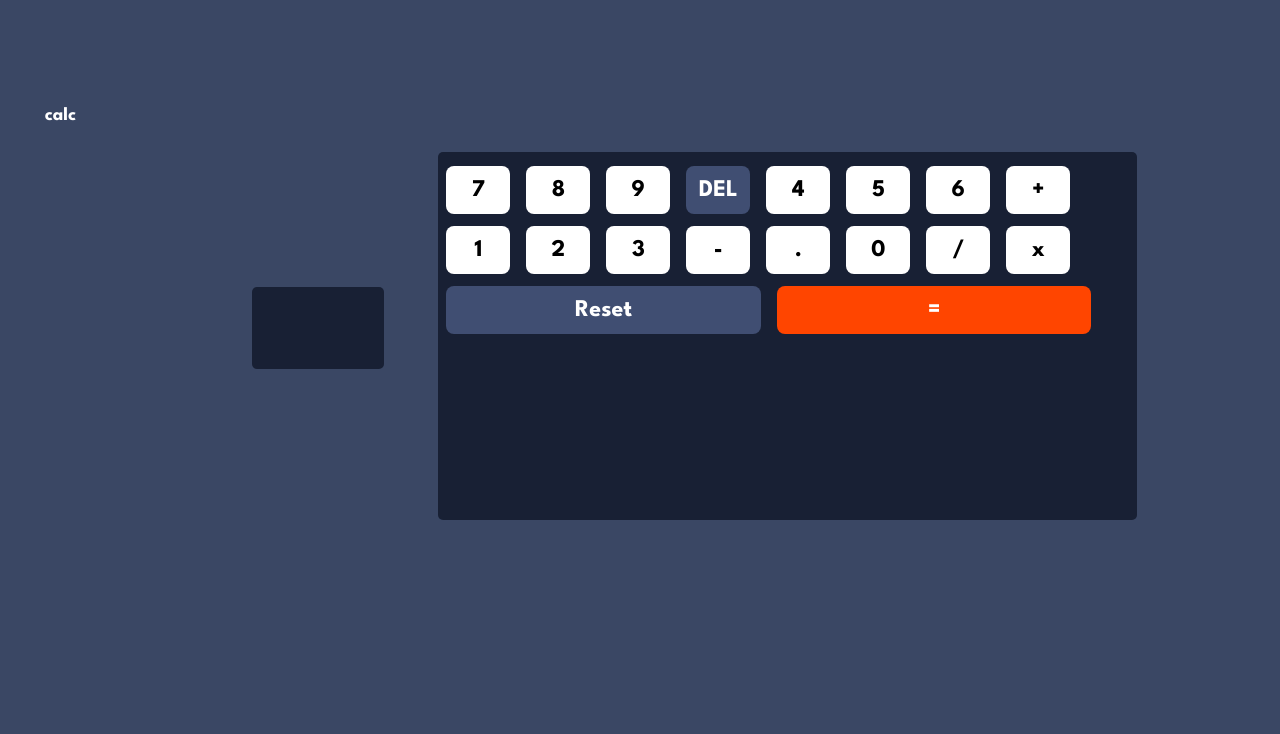
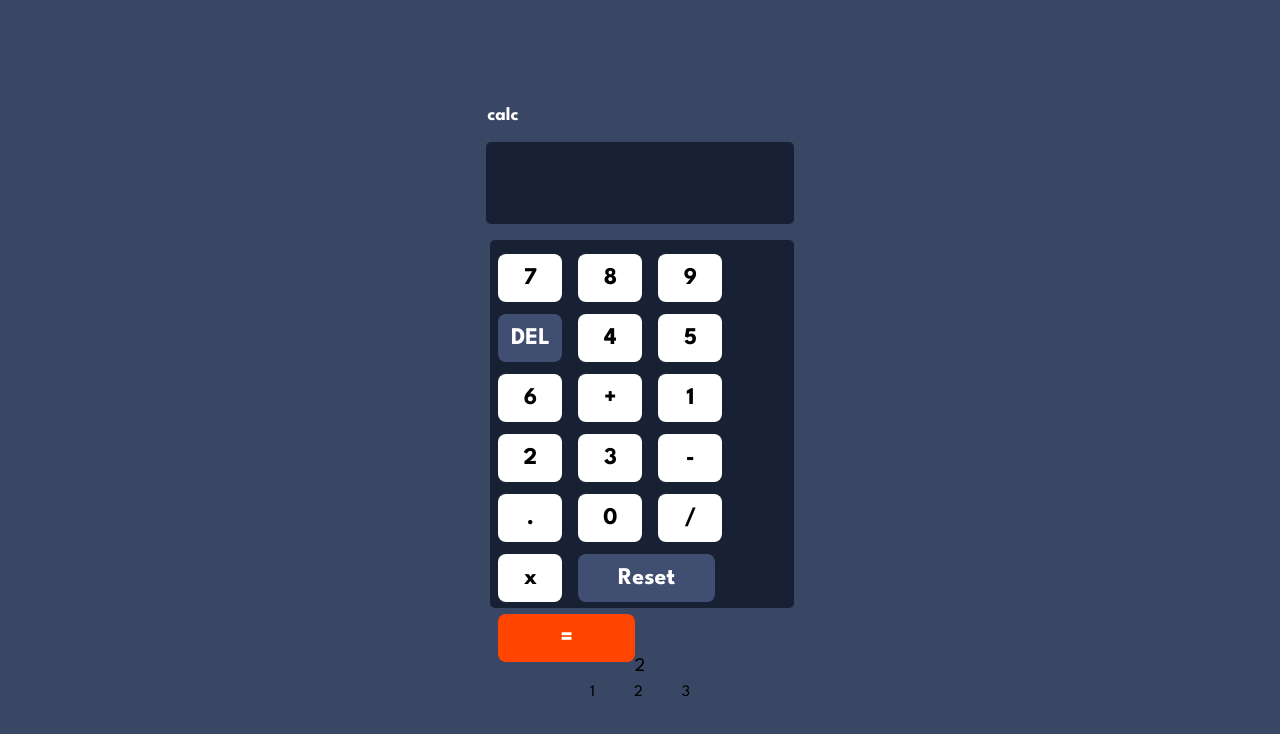
Before and after one commit to Magnus-kutuson/calculator-app, an Angular app: page / in a window 1280 px wide. Shown: the top 734 px of the page. Built offline with nearby package versions, Linux system fonts and the light colour scheme.

Commit message:
Done with all the calculator's functions

```diff
--- a/src/app/app.component.html
+++ b/src/app/app.component.html
@@ -1 +1,2 @@
 <app-calculator></app-calculator>
+<app-theme-switcher></app-theme-switcher>
--- a/src/app/app.component.ts
+++ b/src/app/app.component.ts
@@ -1,11 +1,12 @@
 import { Component } from '@angular/core';
 import { RouterOutlet } from '@angular/router';
 import { CalculatorComponent } from "./calculator/calculator.component";
+import { ThemeSwitcherComponent } from "./theme-switcher/theme-switcher.component";
 
 @Component({
   selector: 'app-root',
   standalone: true,
-  imports: [RouterOutlet, CalculatorComponent],
+  imports: [RouterOutlet, CalculatorComponent, ThemeSwitcherComponent],
   templateUrl: './app.component.html',
   styleUrl: './app.component.css'
 })
--- a/src/app/calculator/calculator.component.html
+++ b/src/app/calculator/calculator.component.html
@@ -2,14 +2,6 @@
     <div class="sub-container">
         <div class="min-container2">
             <h3 style="color:  hsl(0, 0%, 100%);padding-left: 2.3rem;">calc</h3>
-            <!-- <div class="theme-switcher">
-                <label for="theme">Theme:</label>
-                <select id="theme" onchange="changeTheme()">
-                    <option value="theme1">1</option>
-                    <option value="theme2">2</option>
-                    <option value="theme3">3</option>
-                </select>   -->
-            </div>
         </div>
         <div class="min-container1">{{ displayValue }}
             <input type="text">
@@ -20,11 +12,11 @@
                 <button (click)="appendNumber('7')">7</button>
                 <button (click)="appendNumber('8')">8</button>
                 <button (click)="appendNumber('9')">9</button>
-                <button style="color: white; background-color: hsl(224, 28%, 35%);" (click)="appendNumber('7')">DEL</button>
+                <button style="color: white; background-color: hsl(224, 28%, 35%);"(click)="onDelete()">DEL</button>
                 <button (click)="appendNumber('4')">4</button>
                 <button (click)="appendNumber('5')">5</button>
                 <button (click)="appendNumber('6')">6</button>
-                <button>+</button>
+                <button (click)="setOperation('+')">+</button>
                 <button (click)="appendNumber('1')">1</button>
                 <button (click)="appendNumber('2')">2</button>
                 <button (click)="appendNumber('3')">3</button>
@@ -41,4 +33,4 @@
 
     </div>
 
-<!-- </div> -->
+</div>
--- a/src/app/calculator/calculator.component.ts
+++ b/src/app/calculator/calculator.component.ts
@@ -6,7 +6,7 @@ import { Component } from '@angular/core';
   styleUrls: ['./calculator.component.css'],
   standalone: true,
 })
-export class CalculatorComponent {
+export class CalculatorComponent{
   displayValue: string = '';
   currentOperation: string = '';
   operand1: number | null = null;
@@ -20,6 +20,10 @@ export class CalculatorComponent {
     } else {
       this.displayValue = this.displayValue === '0' ? number : this.displayValue + number;
     }
+  }
+
+  onDelete(): void {
+    this.displayValue = this.displayValue.slice(0, -1); // Remove the last character
   }
 
   appendDecimal(): void {
--- /dev/null
+++ b/src/app/theme-switcher/theme-switcher.component.css
@@ -0,0 +1,38 @@
+.theme-switcher {
+    display: flex;
+    flex-direction: column;
+    align-items: center;
+    padding: 10px;
+  }
+
+  .label {
+    font-size: 1.2rem;
+    margin-bottom: 10px;
+  }
+
+  .slider {
+    display: flex;
+    justify-content: space-between;
+    width: 100px;
+  }
+
+  label {
+    cursor: pointer;
+  }
+
+  input[type="radio"] {
+    display: none;
+  }
+
+  input[type="radio"] + span {
+    padding: 5px;
+    border-radius: 50%;
+    border: 2px solid gray;
+    background-color: lightgray;
+    transition: background-color 0.3s, border-color 0.3s;
+  }
+
+  input[type="radio"]:checked + span {
+    background-color: orange;
+    border-color: orange;
+  }
--- /dev/null
+++ b/src/app/theme-switcher/theme-switcher.component.html
@@ -0,0 +1,15 @@
+<div class="theme-switcher">
+    <div class="label">{{ selectedTheme }}</div>
+    <div class="slider">
+      <label *ngFor="let theme of themes">
+        <input
+          type="radio"
+          name="theme"
+          [value]="theme"
+          [(ngModel)]="selectedTheme"
+          (change)="onThemeChange(theme)"
+        />
+        {{ theme }}
+      </label>
+    </div>
+  </div>
--- /dev/null
+++ b/src/app/theme-switcher/theme-switcher.component.ts
@@ -0,0 +1,20 @@
+import { Component } from '@angular/core';
+import { FormsModule } from '@angular/forms';
+import { CommonModule } from '@angular/common';
+
+@Component({
+  selector: 'app-theme-switcher',
+  templateUrl: './theme-switcher.component.html',
+  styleUrls: ['./theme-switcher.component.css'],
+  standalone: true,
+  imports: [FormsModule, CommonModule]
+})
+export class ThemeSwitcherComponent {
+  themes = ['1', '2', '3'];
+  selectedTheme = this.themes[1];
+
+  onThemeChange(theme: string): void {
+    document.body.className = '';
+    document.body.classList.add(`theme-${theme}`);
+  }
+}
--- a/src/styles.css
+++ b/src/styles.css
@@ -4,3 +4,17 @@
     background-color: hsl(222, 26%, 31%);
     font-family: League Spartan;
 }
+body.theme-1 {
+    background-color: #f0f0f0;
+    color: #000;
+  }
+
+  body.theme-2 {
+    background-color: #dcdcdc;
+    color: #333;
+  }
+
+  body.theme-3 {
+    background-color: #bfbfbf;
+    color: #666;
+  }
```
Also changed, not shown: src/app/calculator/calculator.component.css (line endings or trailing spaces), 1 other file (tests, documents, lock files or other folders).
